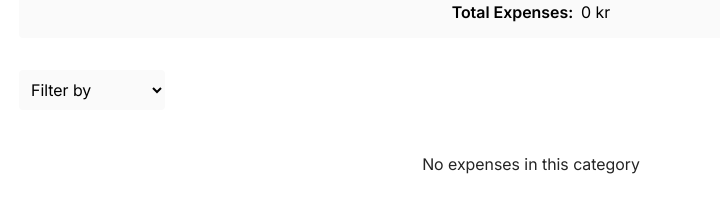
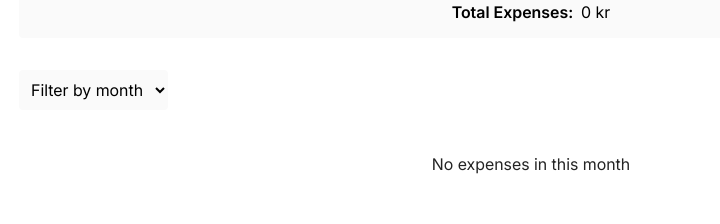
Before and after one commit to emeliebarthelsson/VT25_assignment_3, a React (Vite) app: page / in a window 1280 px wide. Shown: the part 230-454 px from the top of the page, without its empty margins (109-829 px from the left). Built offline with nearby package versions, Linux system fonts and the light colour scheme.

Commit message:
change filter from category to month

```diff
--- a/src/App.jsx
+++ b/src/App.jsx
@@ -9,8 +9,11 @@ function App() {
   const [displayForm, setDisplayForm] = useState(false);
   const [expenses, setExpenses] = useState([]);
   const [itemToEdit, setItemToEdit] = useState(null);
-  const [filterCategory, setFilterCategory] = useState("");
-  const visibleExpenses = filterCategory ? expenses.filter(item => item.category === filterCategory) : expenses;
+  const [filterMonth, setFilterMonth] = useState("");
+  const visibleExpenses = filterMonth ? expenses.filter(item => {
+    const month = new Date(item.date).toISOString().slice(5, 7)
+    return month === filterMonth
+  }) : expenses;
 
   const openExpenseForm = () => {
     setDisplayForm(true);
@@ -31,7 +34,7 @@ function App() {
     <>
       <Header openExpenseForm={ openExpenseForm } setItemToEdit={ setItemToEdit }></Header>
       {displayForm && <FormModal closeExpenseForm={ closeExpenseForm } setExpenses={ setExpenses } itemToEdit={ itemToEdit }/>}
-      <Main expenses={ visibleExpenses } setExpenses={ setExpenses } setItemToEdit={ setItemToEdit } openExpenseForm={ openExpenseForm } filterCategory={ filterCategory } setFilterCategory={ setFilterCategory }></Main>
+      <Main expenses={ visibleExpenses } setExpenses={ setExpenses } setItemToEdit={ setItemToEdit } openExpenseForm={ openExpenseForm } filterMonth={ filterMonth } setFilterMonth={ setFilterMonth }></Main>
       <Footer></Footer>
     </>
   )
--- a/src/components/ExpenseList/ExpenseList.jsx
+++ b/src/components/ExpenseList/ExpenseList.jsx
@@ -11,7 +11,7 @@ const ExpenseList = ({ expenses, setExpenses, setItemToEdit, openExpenseForm })
     return (
         <div className={styles.listContainer}>
             {expenses.length === 0 ? (
-                <p className={styles.emptyMessage}>No expenses in this category</p>
+                <p className={styles.emptyMessage}>No expenses in this month</p>
             ) : (
                 <ul className={styles.list}>
                     {expenses.map((item) => (
--- a/src/components/Filter/Filter.jsx
+++ b/src/components/Filter/Filter.jsx
@@ -1,17 +1,22 @@
 import styles from './Filter.module.css'
 
-const Filter = ({ filterCategory, setFilterCategory }) => {
+const Filter = ({ filterMonth, setFilterMonth }) => {
   return (
     <div className={styles.filterContainer}>
-        <select className={styles.filter} name="filter" id="filter" value={filterCategory} onChange={(e) => setFilterCategory(e.target.value)}>
-            <option value="">Filter by</option>
-            <option value="housing">Housing</option>
-            <option value="utilities">Utilities</option>
-            <option value="grocery">Grocery</option>
-            <option value="transportation">Transportation</option>
-            <option value="clothing">Clothing</option>
-            <option value="entertainment">Entertainment</option>
-            <option value="other">Other</option>
+        <select className={styles.filter} name="filter" id="filter" value={filterMonth} onChange={(e) => setFilterMonth(e.target.value)}>
+            <option value="">Filter by month</option>
+            <option value="01">January</option>
+            <option value="02">February</option>
+            <option value="03">March</option>
+            <option value="04">April</option>
+            <option value="05">May</option>
+            <option value="06">June</option>
+            <option value="07">July</option>
+            <option value="08">August</option>
+            <option value="09">September</option>
+            <option value="10">October</option>
+            <option value="11">November</option>
+            <option value="12">December</option>
         </select>
     </div>
   )
--- a/src/components/Main/Main.jsx
+++ b/src/components/Main/Main.jsx
@@ -3,7 +3,7 @@ import Filter from '../Filter/Filter';
 import TotalExpenses from '../TotalExpenses/TotalExpenses';
 import styles from './Main.module.css'
 
-const Main = ({ expenses, setExpenses, setItemToEdit, openExpenseForm, filterCategory, setFilterCategory }) => {
+const Main = ({ expenses, setExpenses, setItemToEdit, openExpenseForm, filterMonth, setFilterMonth }) => {
     return(
         <>
             <main className={styles.main}>
@@ -11,7 +11,7 @@ const Main = ({ expenses, setExpenses, setItemToEdit, openExpenseForm, filterCat
                     <TotalExpenses expenses={ expenses } />
                 </section>
                 <section className={styles.filter}>
-                    <Filter filterCategory={ filterCategory } setFilterCategory={ setFilterCategory }/>
+                    <Filter filterMonth={ filterMonth } setFilterMonth={ setFilterMonth }/>
                 </section>
                 <section className={styles.expenses}>
                     <ExpenseList expenses={ expenses } setExpenses={ setExpenses } setItemToEdit={ setItemToEdit } openExpenseForm={ openExpenseForm } />
```
